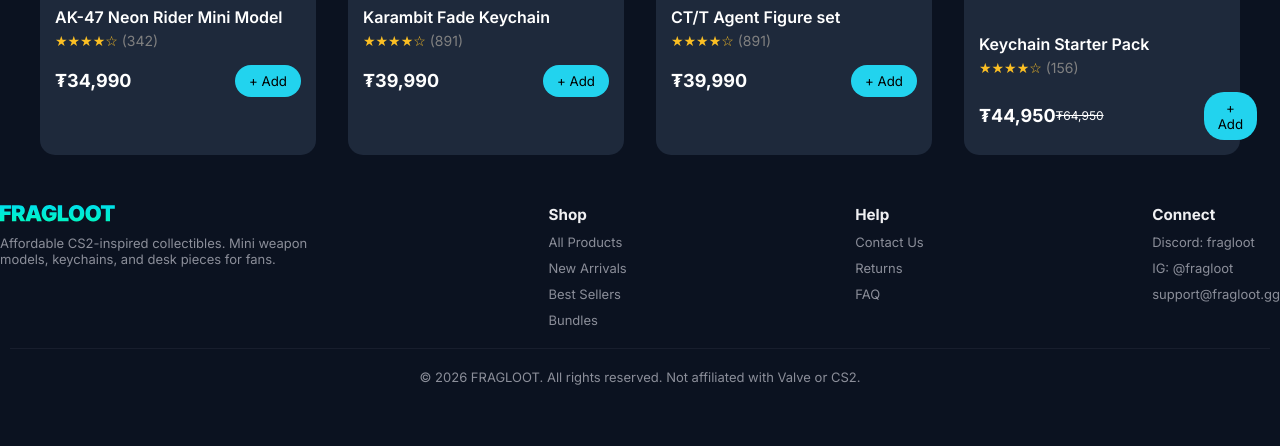
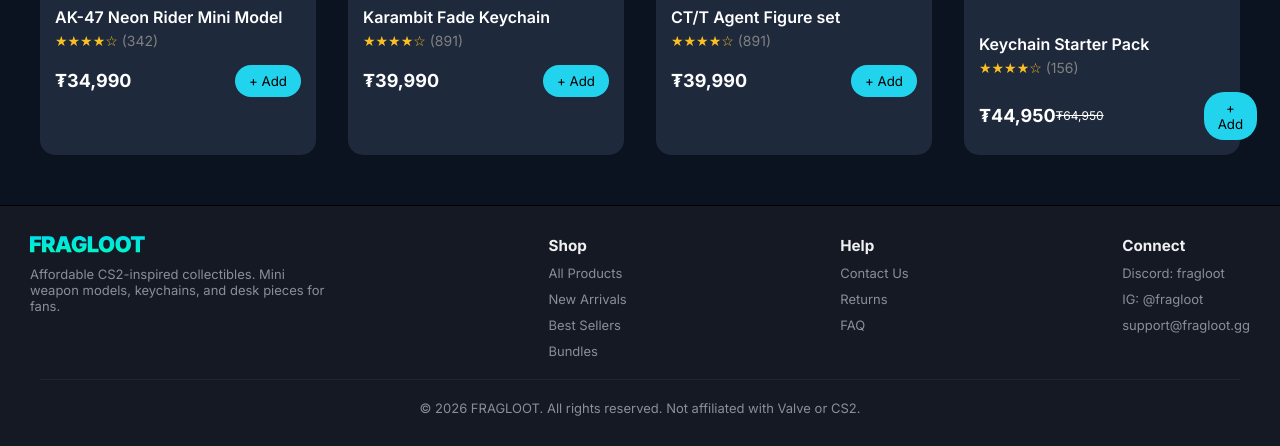
Before and after one commit to buddy0630/eleven11, a plain HTML site: page index.html in a window 1280 px wide. Shown: the part 2247-2693 px from the top of the page. Before the commit the page ends 2632 px from the top, so only its background shows below. Drawn offline with Linux system fonts and the light colour scheme.

Commit message:
Fix footer selector in style.css

```diff
--- a/style.css
+++ b/style.css
@@ -416,7 +416,7 @@
         color: white;
         cursor: pointer;
       }
-      .pfooter{
+      footer:not(.categories footer){
         padding: 30px;
         border-top: 1px solid black;
         background: rgba(30, 32, 40, 0.5);
```
